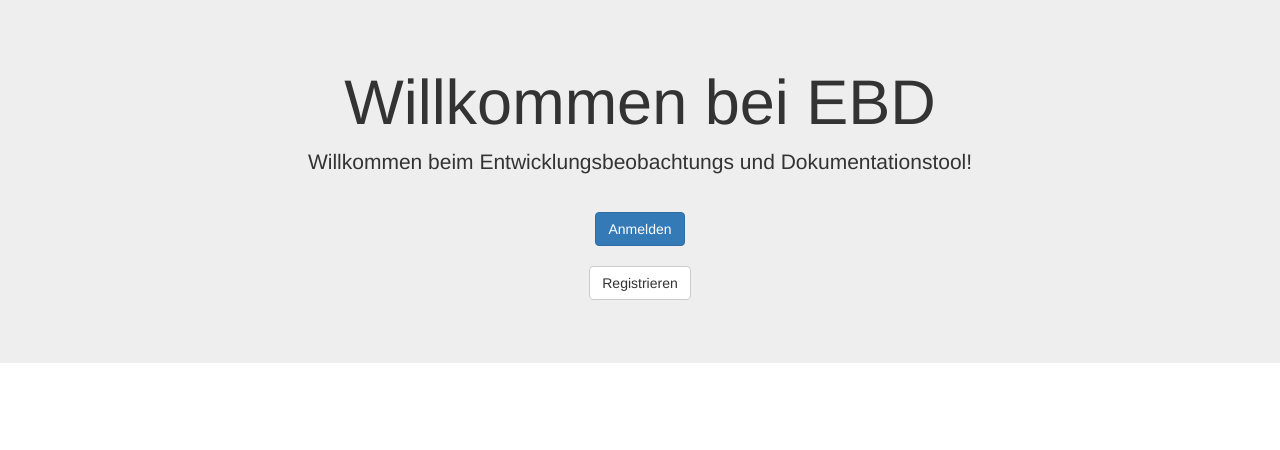
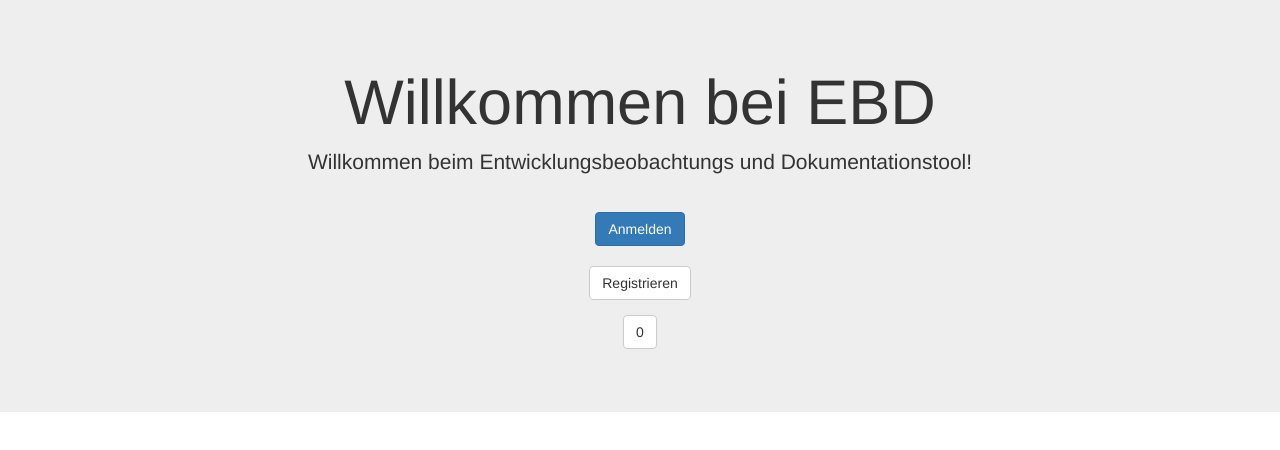
Before and after one commit to tomskyPotato/ebdreact, a React (Create React App) app: page / in a window 1280 px wide. Shown: the top 450 px of the page. Built offline with nearby package versions, Linux system fonts and the light colour scheme.

Commit message:
Ein erstes kleines NAchvollziehbares Redux Modul läuft.

```diff
--- a/src/pages/kinderauswahl.js
+++ b/src/pages/kinderauswahl.js
@@ -1,5 +1,5 @@
 import React, { Component } from 'react';
-import { Button, FormGroup, FormControl, ControlLabel } from "react-bootstrap";
+import { Button } from "react-bootstrap";
 import Navi from '../components/navbar.js';
 
 export default class Ebd extends Component{
--- a/src/pages/welcome.js
+++ b/src/pages/welcome.js
@@ -1,12 +1,39 @@
 import React, { Component } from 'react';
 import { Button, Jumbotron } from 'react-bootstrap';
-import { Link } from 'react-router-dom';
+import { createStore } from 'redux'
+
+const reducer = (state = 0, action) => {
+  switch (action.type) {
+    case 'INCREMENT':
+      return state + 1
+    case 'DECREMENT':
+      return state - 1
+    default:
+      return state
+  }
+}
+
+const store = createStore(reducer)
 
 const divStyle = {
   textAlign: 'center',
 }
 
 export default class Welcome extends Component{
+  constructor(props){
+    super(props);
+    this.state = {
+      activeKey: '0',
+    };
+    this.handleClick = this.handleClick.bind(this);
+  }
+
+  handleClick(event) {
+    this.setState({
+      activeKey: event,
+    });
+    store.dispatch({ type: 'INCREMENT' });
+  }
 
   render(){
     return(
@@ -19,6 +46,7 @@ export default class Welcome extends Component{
             <br/>
             <br/>
             <p><Button bsStyle="default" href="/">Registrieren</Button></p>
+            <p><Button bsStyle="default" onClick={this.handleClick}>{store.getState()}</Button></p>
         </Jumbotron>
       </div>
     );
```
Also changed, not shown: src/pages/login.js (+1 -7 lines).
